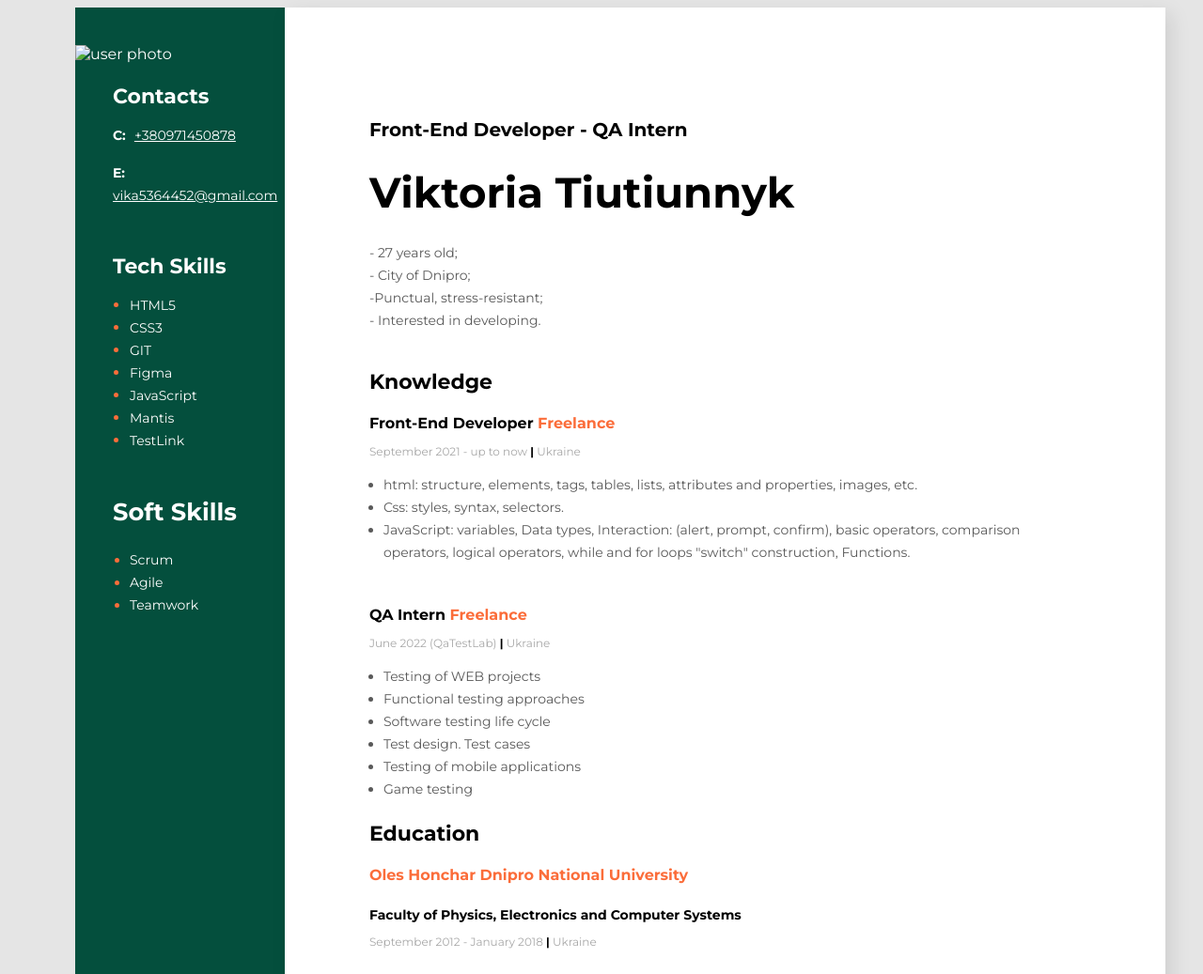
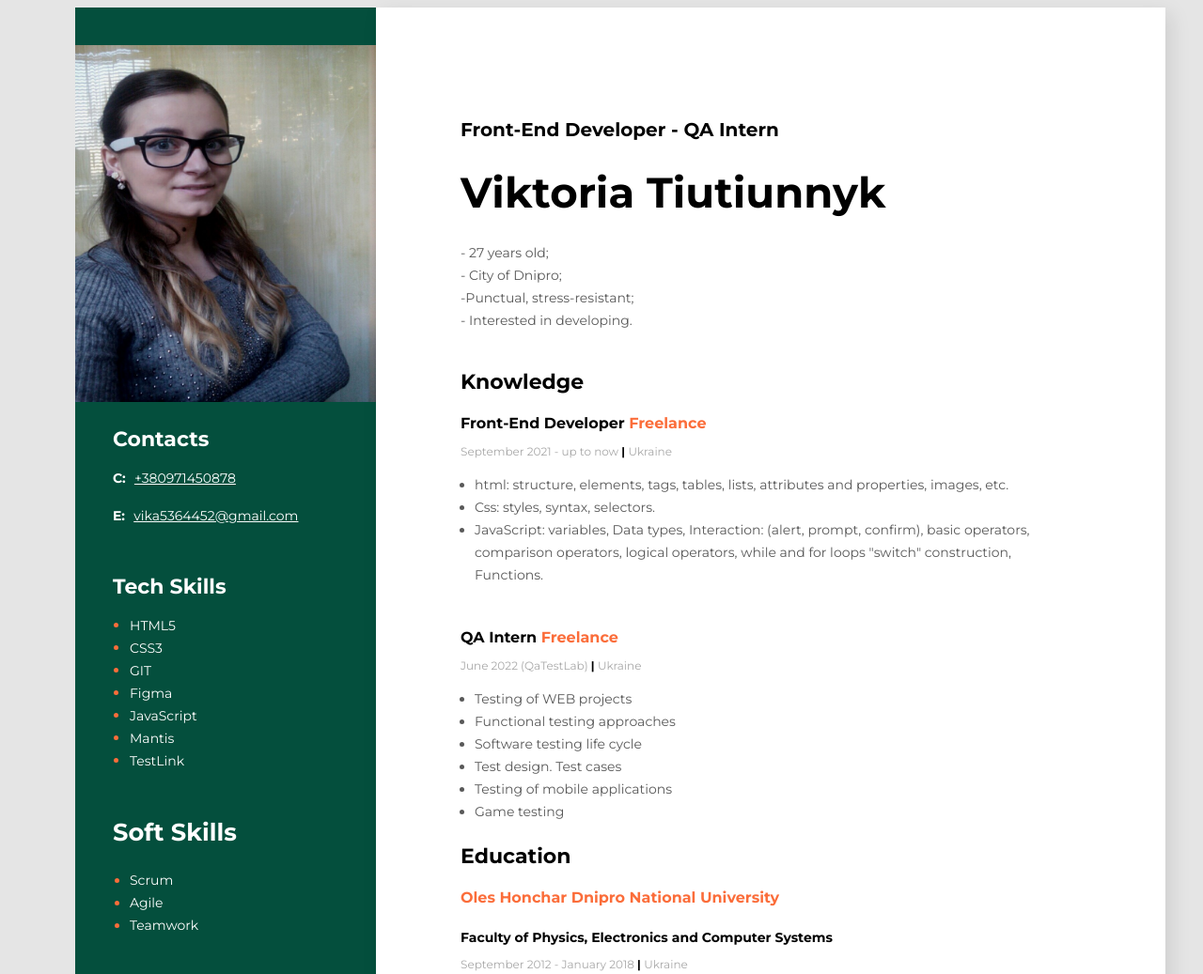
Before and after one commit to baffy1203/Resume-Viktoria, a plain HTML site: page index.html in a window 1280 px wide. Shown: the top 1037 px of the page at 94% size. Drawn offline with Linux system fonts and the light colour scheme.

Commit message:
Add files via upload

```diff
--- a/index.html
+++ b/index.html
@@ -114,7 +114,7 @@
 
         <!--black area or sidebar-->
        <aside class="sidebar">
-         <img width="320" height="380" src="img/ррррp.jpg"
+         <img width="320" height="380" src="img/ppppp.jpg"
          alt="user photo" >
 
          <!-- contacts-->
```
